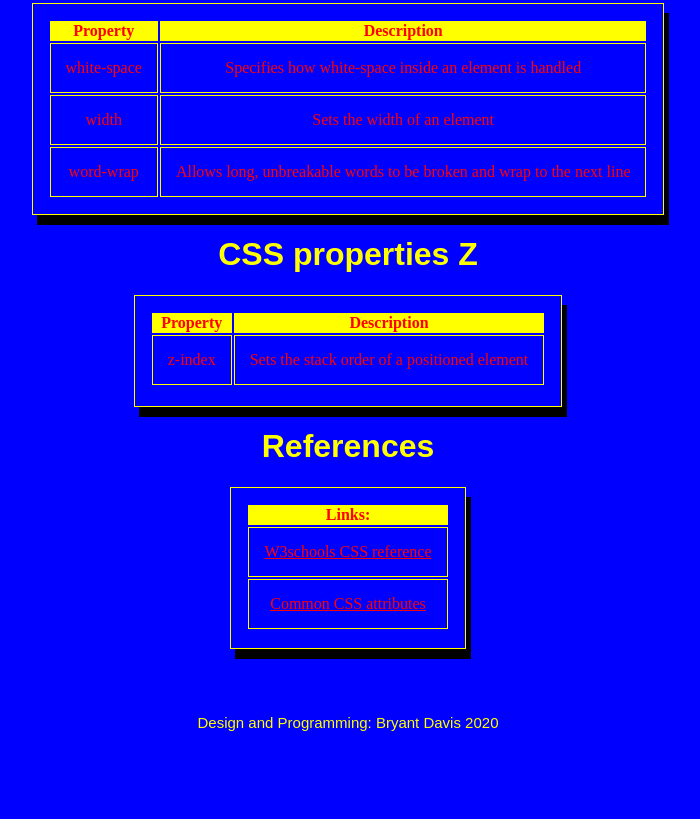
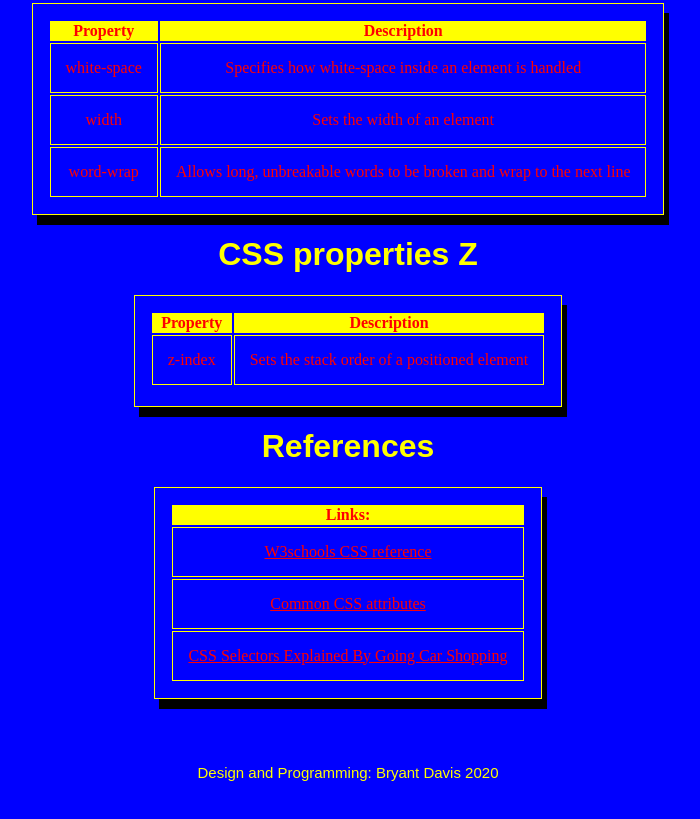
Before and after one commit to diamondoperator/CSS-properties, a plain HTML site: page index.html in a window 1280 px wide. Shown: the part 5853-6672 px from the top of the page, without its empty margins (292-992 px from the left). Drawn offline with Linux system fonts and the light colour scheme.

Commit message:
add new reference link CSS Selectors Explained By Going Car Shopping

```diff
--- a/index.html
+++ b/index.html
@@ -563,7 +563,9 @@
             <td><a href="https://www.dummies.com/web-design-development/site-development/common-css-attributes/" add target="_blank">Common CSS attributes</a></td>
 
           </tr>
-          <tr></tr>
+          <tr>
+            <td><a href="https://www.freecodecamp.org/news/css-selectors-explained-by-going-car-shopping-51a383f6eb4b/" add target="_blank">CSS Selectors Explained By Going Car Shopping</a></td>
+          </tr>
       </tbody>
     </table>
     <footer>
```
